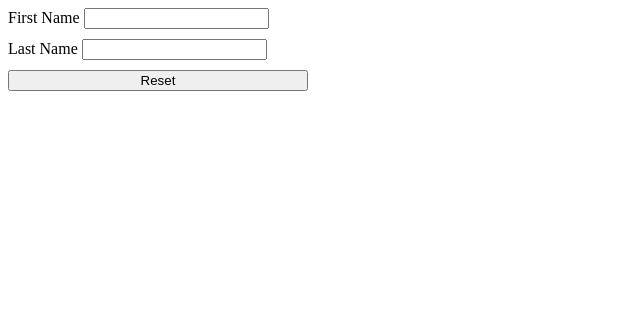
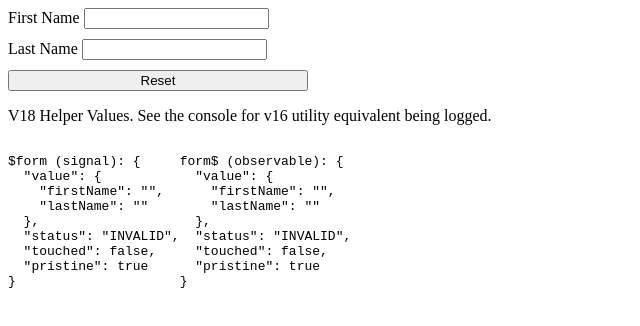
Before and after one commit to michael-small/form-event-signals-article, an Angular app: page / in a window 1280 px wide. Shown: the top 326 px of the page, without its empty margins (0-640 px from the left). Built offline with nearby package versions, Linux system fonts and the light colour scheme.

Commit message:
feat: document how v16 and v18 utils work with example

```diff
--- a/src/app/app.component.ts
+++ b/src/app/app.component.ts
@@ -2,6 +2,7 @@ import {Component, effect, inject} from '@angular/core';
 import {NonNullableFormBuilder, ReactiveFormsModule, Validators} from "@angular/forms";
 import {AsyncPipe, JsonPipe} from "@angular/common";
 import {$formValueAndStatus, formValueAndStatus$} from "./v16-utils";
+import {allEventsObservable, allEventsSignal} from "./form-events";
 
 @Component({
   selector: 'app-root',
@@ -19,9 +20,11 @@ import {$formValueAndStatus, formValueAndStatus$} from "./v16-utils";
       </span>
       <button type="reset">Reset</button>
     </form>
+
+    <p>V18 Helper Values. See the console for v16 utility equivalent being logged.</p>
     <div id="form-values">
-<!--      <pre>$form (signal): {{ $form() | json }}</pre>-->
-<!--      <pre>form$ (observable): {{ form$ | async | json }}</pre>-->
+      <pre>$form (signal): {{ $form() | json }}</pre>
+      <pre>form$ (observable): {{ form$ | async | json }}</pre>
     </div>
   `,
   styles: `
@@ -44,10 +47,14 @@ export class AppComponent {
     lastName: this.fb.control(''),
   });
 
-  g = this.form.events
+  // v18 usage - see template
+  form$ = allEventsObservable(this.form);
+  $form = allEventsSignal(this.form);
 
+  // v16 versions - see console
   formValueAndStatus$ = formValueAndStatus$(this.form);
+  observableLogging = this.formValueAndStatus$.subscribe((v) => console.log('observable', v));
+
   $formValueAndStatus = $formValueAndStatus(this.form);
-
-  eff = effect(() => console.log(this.$formValueAndStatus()));
+  $signalLogging = effect(() => console.log('signal', this.$formValueAndStatus()));
 }
```
